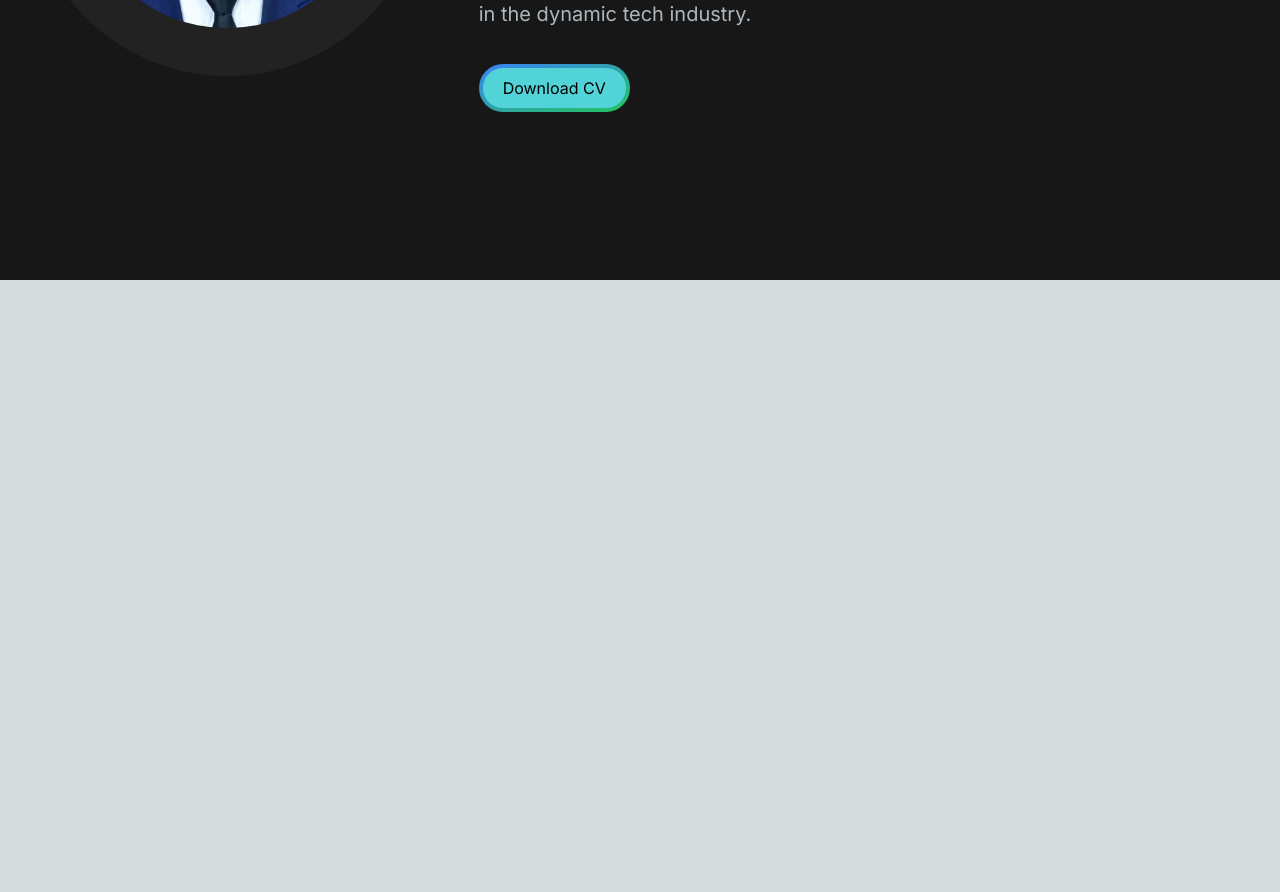
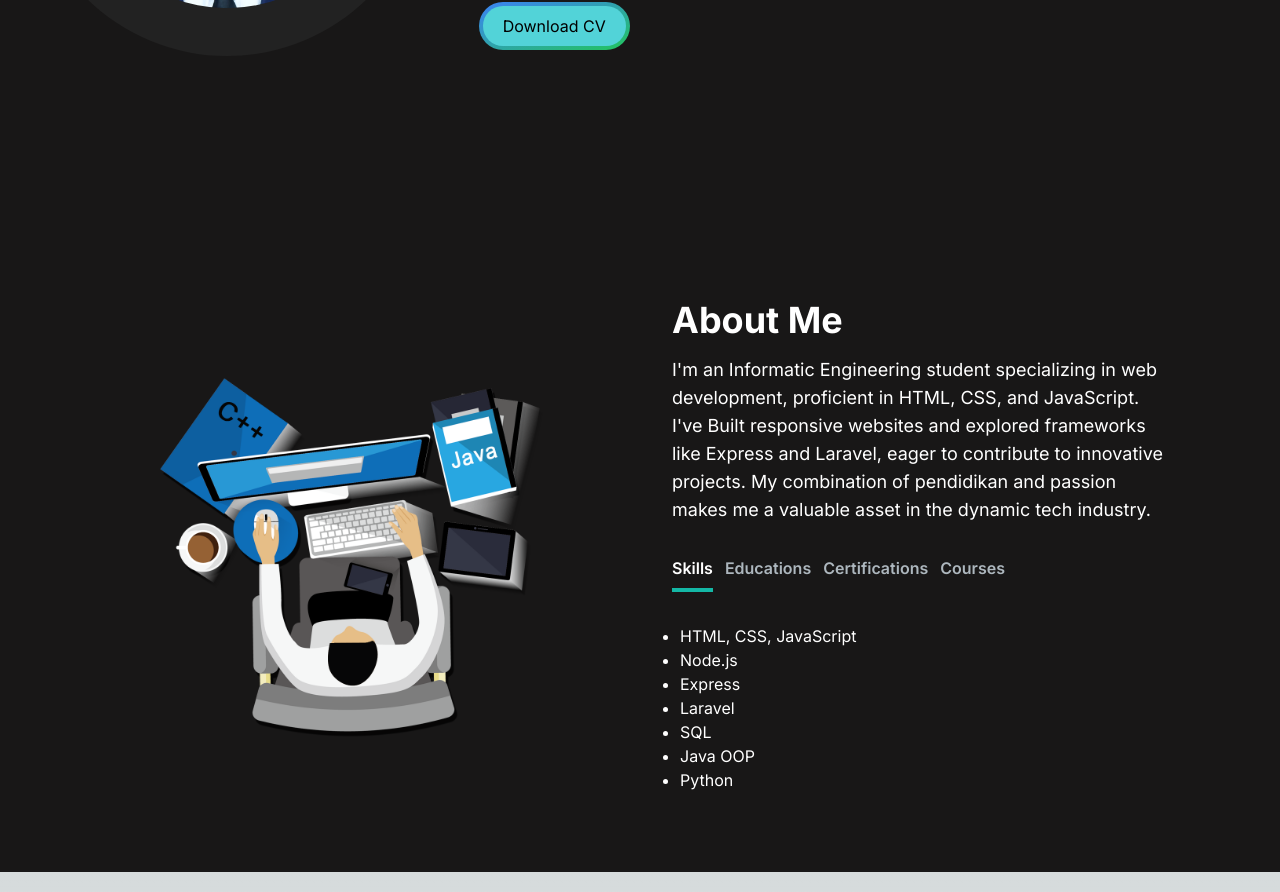
Before and after one commit to Vangzbill/Web_Portofolio, a Next.js app: page / in a window 1280 px wide. Shown: the part 520-1412 px from the top of the page. Before the commit the page ends 800 px from the top, so only its background shows below. Built offline with nearby package versions, Linux system fonts and the light colour scheme.

Commit message:
Menambahkan bagian About dan mengedit HeroSection

```diff
--- /dev/null
+++ b/src/app/components/AboutSection.jsx
@@ -0,0 +1,149 @@
+"use client";
+import Image from "next/image";
+import React, { useTransition, useState } from "react";
+
+import { motion } from "framer-motion";
+
+const variants = {
+  default: { width: 0 },
+  active: { width: "calc(100% - 0.75rem)" },
+};
+
+const TabButton = ({ active, selectTab, children }) => {
+  const buttonClasses = active ? "text-white" : "text-[#ADB7BE]";
+
+  return (
+    <button onClick={selectTab}>
+      <p className={`mr-3 font-semibold hover:text-white ${buttonClasses}`}>
+        {children}
+      </p>
+      <motion.div
+        animate={active ? "active" : "default"}
+        variants={variants}
+        className="h-1 bg-teal-500 mt-2 mr-3"
+      ></motion.div>
+    </button>
+  );
+};
+
+const TAB_DATA = [
+  {
+    title: "Skill",
+    id: "skill",
+    content: (
+      <ul className="list-disc pl-2">
+        <li>HTML, CSS, JavaScript</li>
+        <li>Node.js</li>
+        <li>Express</li>
+        <li>Laravel</li>
+        <li>SQL</li>
+        <li>Java OOP</li>
+        <li>Python</li>
+      </ul>
+    ),
+  },
+  {
+    title: "Pendidikan",
+    id: "pendidikan",
+    content: (
+      <ul className="list-disc pl-2">
+        <li>Vocational High School 1 Pogalan</li>
+        <li>State Polytechnic of Malang</li>
+      </ul>
+    ),
+  },
+  {
+    title: "Sertifikat",
+    id: "sertifikat",
+    content: (
+      <ul className="list-disc pl-2">
+        <li>Junior Network Administrator - BSNP</li>
+        <li>Junior Web Developer - BSNP</li>
+      </ul>
+    ),
+  },
+  {
+    title: "Course",
+    id: "course",
+    content: (
+        <ul className="list-disc pl-2">
+            <li>Basic Data Visualization - Dicoding</li>
+            <li>Basic JavaScript Programming - Dicoding</li>
+            <li>Basic JavaScript - Skillvul</li>
+            <li>Cloud Practitioner Essentials - Dicoding</li>
+            <li>Getting Started Programming in Python - Dicoding</li>
+            <li>Machine Learning for Beginners - Dicoding</li>
+            <li>Create Back-End Applications for Beginners - Dicoding</li>
+            <li>Basic C# - Skillvul</li>
+        </ul>
+    ),
+  }
+];
+
+const AboutSection = () => {
+  const [tab, setTab] = useState("skill");
+  const [isPending, startTransition] = useTransition();
+
+  const handleTabChange = (id) => {
+    startTransition(() => {
+      setTab(id);
+    });
+  };
+
+  return (
+    <section className="text-white" id="about">
+      <div className="md:grid md:grid-cols-2 gap-8 items-justify py-8 px-8 xl:gap-16 sm:py-16 xl:px-16">
+        <Image src="/images/about.png" width={500} height={500}
+            style={{
+                marginTop: '100px',
+                marginRight: '65px',
+                paddingRight: '25px',
+            }}/>
+        <div className="md:mt-0 text-left flex flex-col h-full"
+            style = {{
+                marginTop: '100px',
+            }}>
+          <h2 className="text-4xl font-bold text-white mb-4">About Me</h2>
+          <p className="text-base lg:text-lg">
+            I'm an Informatic Engineering student specializing in web development, proficient in HTML, CSS, and JavaScript. I've Built responsive websites and explored frameworks like Express and Laravel, eager to contribute to innovative projects. My combination of pendidikan and passion makes me a valuable asset in the dynamic tech industry.
+          </p>
+          <div className="flex flex-row justify-start mt-8">
+            <TabButton
+              selectTab={() => handleTabChange("skill")}
+              active={tab === "skill"}
+            >
+              {" "}
+              Skills{" "}
+            </TabButton>
+            <TabButton
+              selectTab={() => handleTabChange("pendidikan")}
+              active={tab === "pendidikan"}
+            >
+              {" "}
+              Educations{" "}
+            </TabButton>
+            <TabButton
+              selectTab={() => handleTabChange("sertifikat")}
+              active={tab === "sertifikat"}
+            >
+              {" "}
+              Certifications{" "}
+            </TabButton>
+            <TabButton
+              selectTab={() => handleTabChange("course")}
+              active={tab === "course"}
+            >
+              {" "}
+              Courses{" "}
+            </TabButton>
+          </div>
+          <div className="mt-8">
+            {TAB_DATA.find((t) => t.id === tab).content}
+          </div>
+        </div>
+      </div>
+    </section>
+  );
+};
+
+export default AboutSection;
--- a/src/app/components/HeroSection.jsx
+++ b/src/app/components/HeroSection.jsx
@@ -55,7 +55,7 @@ const HeroSection = () => {
             />
           </h1>
           <p className="text-[#ADB7BE] text-base sm:text-lg mb-6 lg:text-xl">
-          I'm an Informatic Engineering student specializing in web development, proficient in HTML, CSS, and JavaScript. I've Built responsive websites and explored frameworks like Express and Laravel, eager to contribute to innovative projects. My combination of education and passion makes me a valuable asset in the dynamic tech industry.
+          I am a student who is eager to learn about new things, especially those currently prevalent in the field of technology.
           </p>
           <div>
             <Link href="/doc/Sabilla_Luthfi_Rahmadhan-CV.pdf" passHref>
--- a/src/app/page.js
+++ b/src/app/page.js
@@ -1,5 +1,6 @@
 import HeroSection from "./components/HeroSection";
 import Navbar from "./components/Navbar";
+import AboutSection from "./components/AboutSection";
 
 export default function Home() {
   return (
@@ -7,6 +8,7 @@ export default function Home() {
       <Navbar />
       <div className="container mt-24 mx-auto px-12 py-4">
         <HeroSection />
+        <AboutSection />
       </div>
     </main>
   )
```
Also changed, not shown: public/images/about.png (added).
